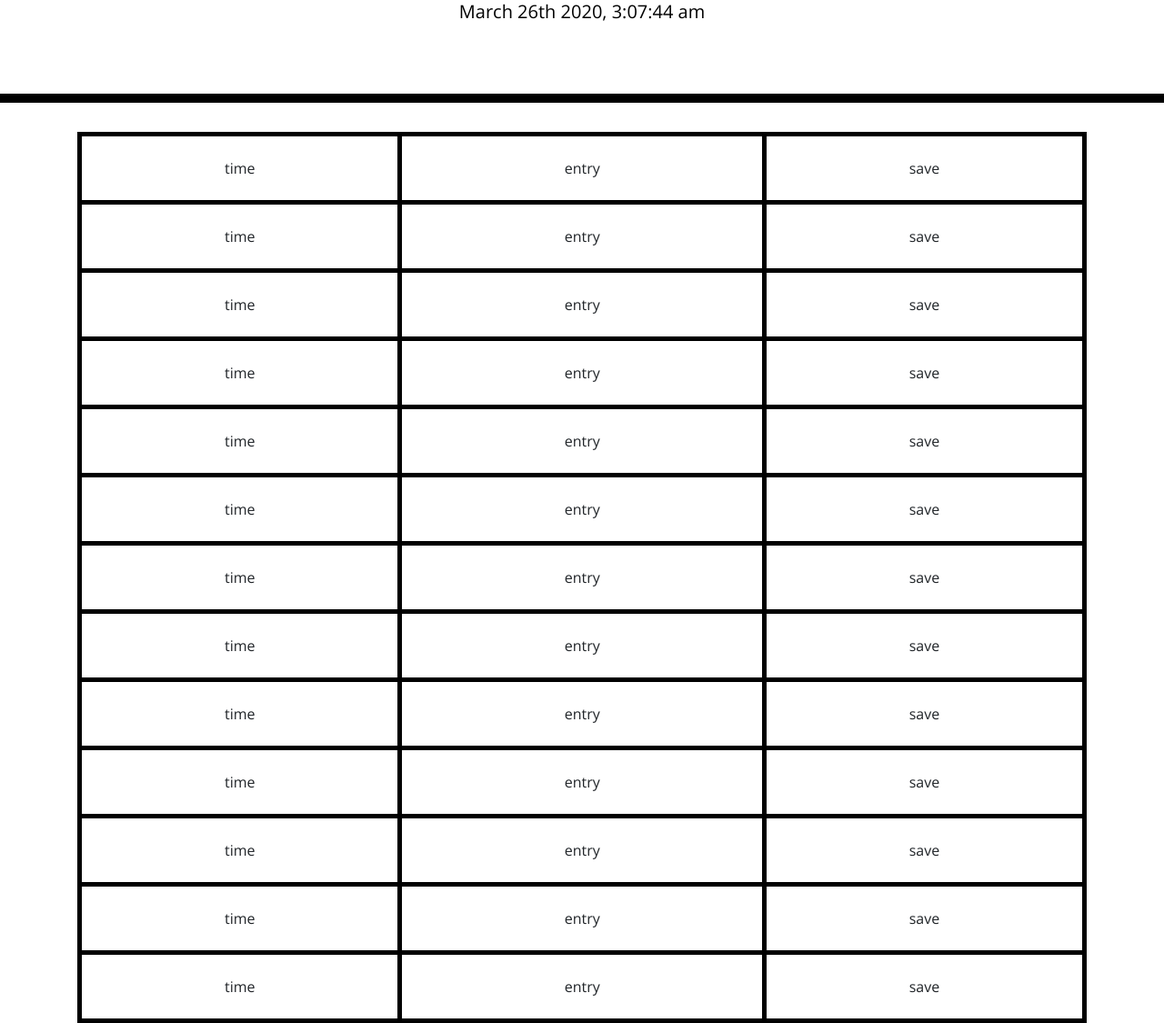
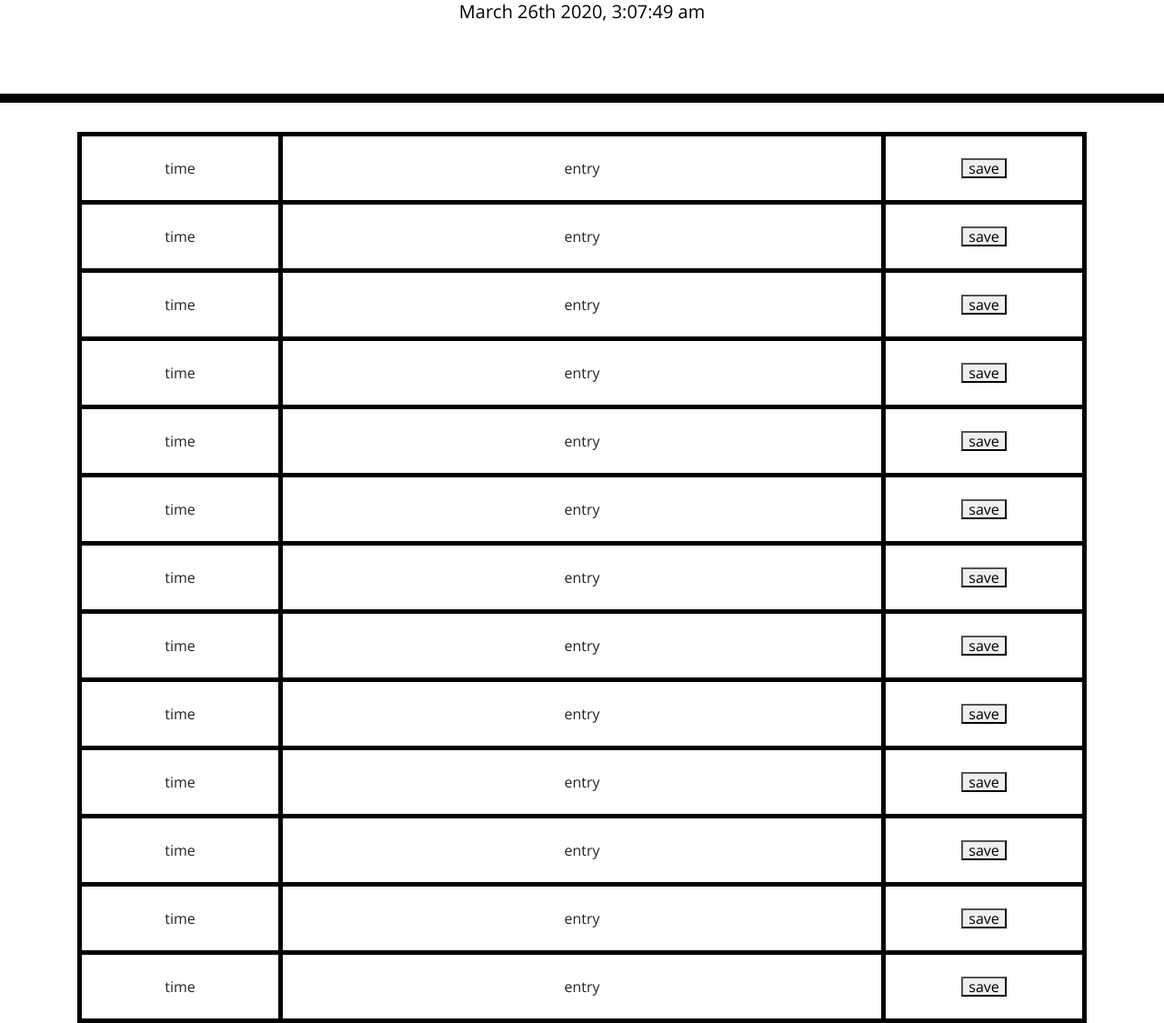
Before and after one commit to warsurge/homework-5, a plain HTML site: page index.html in a window 1280 px wide. Shown: the part 191-1316 px from the top of the page at 91% size. Drawn offline with nearby package versions, Linux system fonts and the light colour scheme.

Commit message:
added save buttons, got clock to run

```diff
--- a/index.html
+++ b/index.html
@@ -28,69 +28,69 @@
     <!-- Timeblocks go here -->
 
     <tr>
-      <td>time</td>
-      <td>entry</td>
-      <td>save</td>
+      <td width="20%">time</td>
+      <td width="60%">entry</td>
+      <td width="20%"> <button id= "saveBtn">save</button></td>
     </tr>
     <tr>
-      <td>time</td>
-      <td>entry</td>
-      <td>save</td>
+      <td width="20%">time</td>
+      <td width="60%">entry</td>
+      <td width="20%"> <button id= "saveBtn">save</button></td>
     </tr>
     <tr>
-      <td>time</td>
-      <td>entry</td>
-      <td>save</td>
+      <td width="20%">time</td>
+      <td width="60%">entry</td>
+      <td width="20%"> <button id= "saveBtn">save</button></td>
     </tr>
     <tr>
-      <td>time</td>
-      <td>entry</td>
-      <td>save</td>
+      <td width="20%">time</td>
+      <td width="60%">entry</td>
+      <td width="20%"> <button id= "saveBtn">save</button></td>
     </tr>
     <tr>
-      <td>time</td>
-      <td>entry</td>
-      <td>save</td>
+      <td width="20%">time</td>
+      <td width="60%">entry</td>
+      <td width="20%"> <button id= "saveBtn">save</button></td>
     </tr>
     <tr>
-      <td>time</td>
-      <td>entry</td>
-      <td>save</td>
+      <td width="20%">time</td>
+      <td width="60%">entry</td>
+      <td width="20%"> <button id= "saveBtn">save</button></td>
     </tr>
     <tr>
-      <td>time</td>
-      <td>entry</td>
-      <td>save</td>
+      <td width="20%">time</td>
+      <td width="60%">entry</td>
+      <td width="20%"> <button id= "saveBtn">save</button></td>
     </tr>
     <tr>
-      <td>time</td>
-      <td>entry</td>
-      <td>save</td>
+      <td width="20%">time</td>
+      <td width="60%">entry</td>
+      <td width="20%"> <button id= "saveBtn">save</button></td>
     </tr>
     <tr>
-      <td>time</td>
-      <td>entry</td>
-      <td>save</td>
+      <td width="20%">time</td>
+      <td width="60%">entry</td>
+      <td width="20%"> <button id= "saveBtn">save</button></td>
     </tr>
     <tr>
-      <td>time</td>
-      <td>entry</td>
-      <td>save</td>
+      <td width="20%">time</td>
+      <td width="60%">entry</td>
+      <td width="20%"> <button id= "saveBtn">save</button></td>
     </tr>
     <tr>
-      <td>time</td>
-      <td>entry</td>
-      <td>save</td>
+      <td width="20%">time</td>
+      <td width="60%">entry</td>
+      <td width="20%"> <button id= "saveBtn">save</button></td>
     </tr>
     <tr>
-      <td>time</td>
-      <td>entry</td>
-      <td>save</td>
+      <td width="20%">time</td>
+      <td width="60%">entry</td>
+      <td width="20%"> <button id= "saveBtn">save</button></td>
     </tr>
     <tr>
-      <td>time</td>
-      <td>entry</td>
-      <td>save</td>
+      <td width="20%">time</td>
+      <td width="60%">entry</td>
+      <td width="20%"> <button id= "saveBtn">save</button></td>
     </tr>
   </table>
 
--- a/javascript.js
+++ b/javascript.js
@@ -1,20 +1,18 @@
 
-
-// THEN the current day is displayed at the top of the calendar
-
-const now = moment().format('MMMM Do YYYY, h:mm:ss a');
-let $dateHeading = $('#currentDay');
-  $dateHeading.text(now);
-
-
+var crClockInit1 = null;
+var crClockInterval = null
+function crStartClockNow() {
+    crClockInterval = setInterval(function () {
+        $('#currentDay').html(moment().format('MMMM Do YYYY, h:mm:ss a'));
+    }, 1000);
+}
+$(crStartClockNow).text('#currentDay');
 
 
 // WHEN I scroll down
 // THEN I am presented with timeblocks for standard business hours
-function timeBlocks(){
-    // var time = $('<div class= "col-2 timeBlockTime hour"');
-    // var plans = $('<div class= "col-2 timeBlockPlans hour"');
-    // var save = $('<div class= "col-2 timeBlocksave hour"');
+function timeBlocks() {
+
 }
 
 // WHEN I view the timeblocks for that day
@@ -37,6 +35,7 @@ function timeBlocks(){
 // WHEN I click the save button for that timeblock
 // THEN the text for that event is saved in local storage
 
+
 // event listner(.on) save to local storage
 
 // WHEN I refresh the page
--- a/style.css
+++ b/style.css
@@ -8,6 +8,7 @@ table{
   margin-left: auto;
   margin-right: auto;
   width: 100%
+
 }
 
 td{
```
